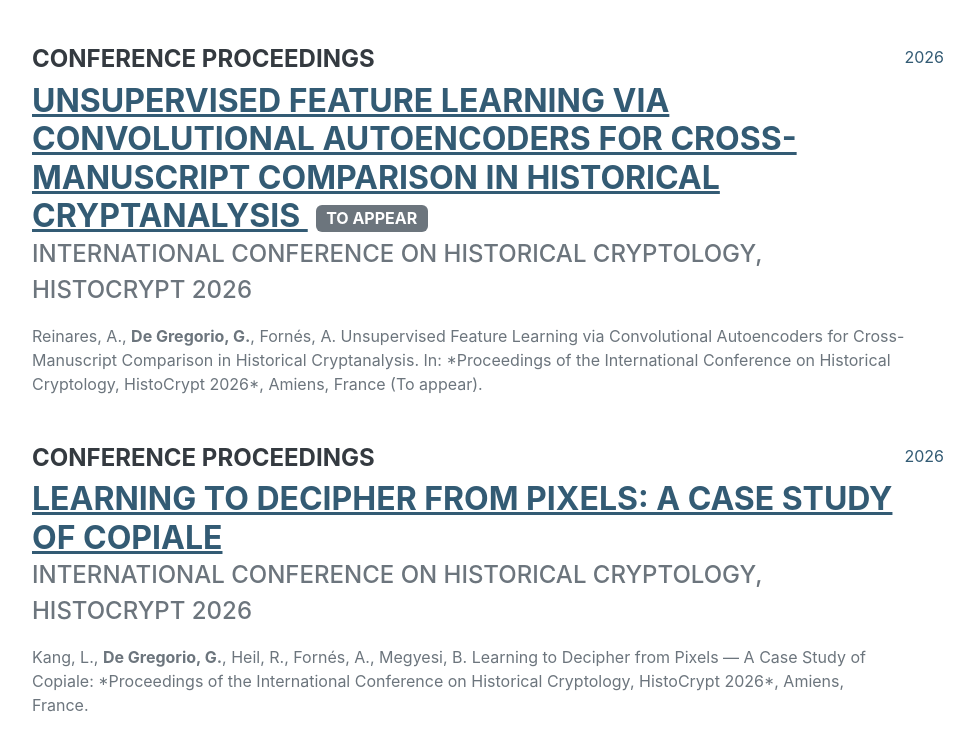
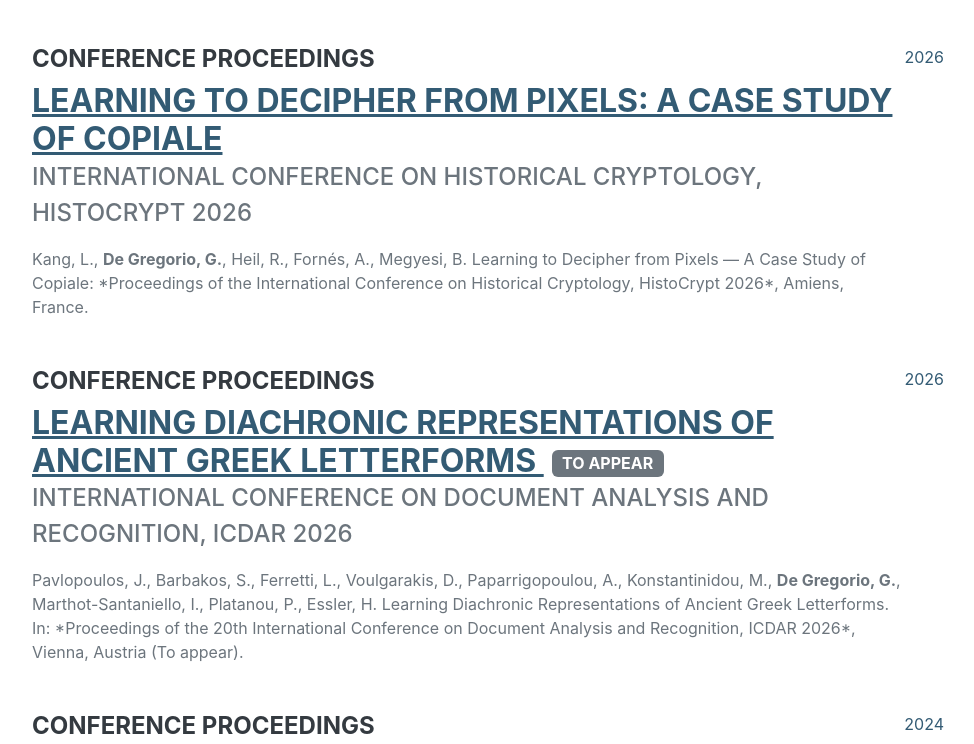
Before and after one commit to giuseppedeg/resume, a website: page index.html in a window 1280 px wide. Shown: the part 6976-7720 px from the top of the page, without its empty margins (288-1262 px from the left). Drawn offline with nearby package versions, Linux system fonts and the light colour scheme; a web font is replaced by a local one.

Commit message:
Update Publications: remove "Unsupervised Feature Learning via Convolutional Autoencoders for Cross-Manuscript Comparison in Historical Cryptanalysis"

```diff
--- a/index.html
+++ b/index.html
@@ -483,23 +483,6 @@
                         <div class="flex-shrink-0"><span class="text-primary">2026</span></div>
                     </div>
 
-                    <div class="d-flex flex-column flex-md-row justify-content-between mb-5">
-                        <div class="flex-grow-1">
-                            <h4>Conference Proceedings</h4>
-                            <h3 class="mb-0">
-                                <a href="#" target="_blank">
-                                    Unsupervised Feature Learning via Convolutional Autoencoders for Cross-Manuscript Comparison in Historical Cryptanalysis
-                                </a>
-                                <span class="badge bg-secondary text-uppercase ms-2" style="font-size: 0.5em; vertical-align: middle;">To Appear</span>
-                            </h3>
-                            <div class="subheading mb-3">International Conference on Historical Cryptology, HistoCrypt 2026</div>
-                            <div>
-                                Reinares, A., <strong>De Gregorio, G.</strong>, Fornés, A. Unsupervised Feature Learning via Convolutional Autoencoders for Cross-Manuscript Comparison in Historical Cryptanalysis. In: *Proceedings of the International Conference on Historical Cryptology, HistoCrypt 2026*, Amiens, France (To appear).
-                            </div>
-                        </div>
-                        <div class="flex-shrink-0"><span class="text-primary">2026</span></div>
-                    </div>
-
                     <!-- ================= PAPER 2: HistoCrypt (Autoencoders) ================= -->
                     <div class="d-flex flex-column flex-md-row justify-content-between mb-5">
                         <div class="flex-grow-1">
```
